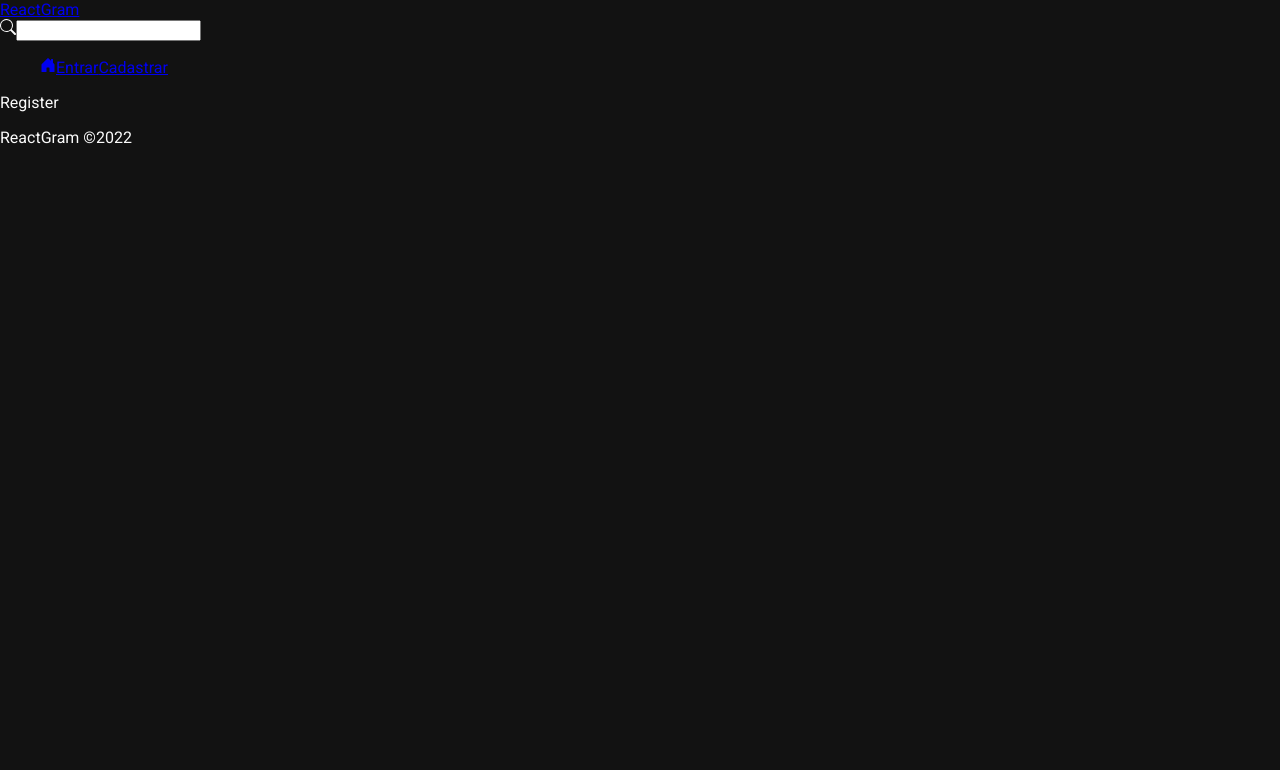
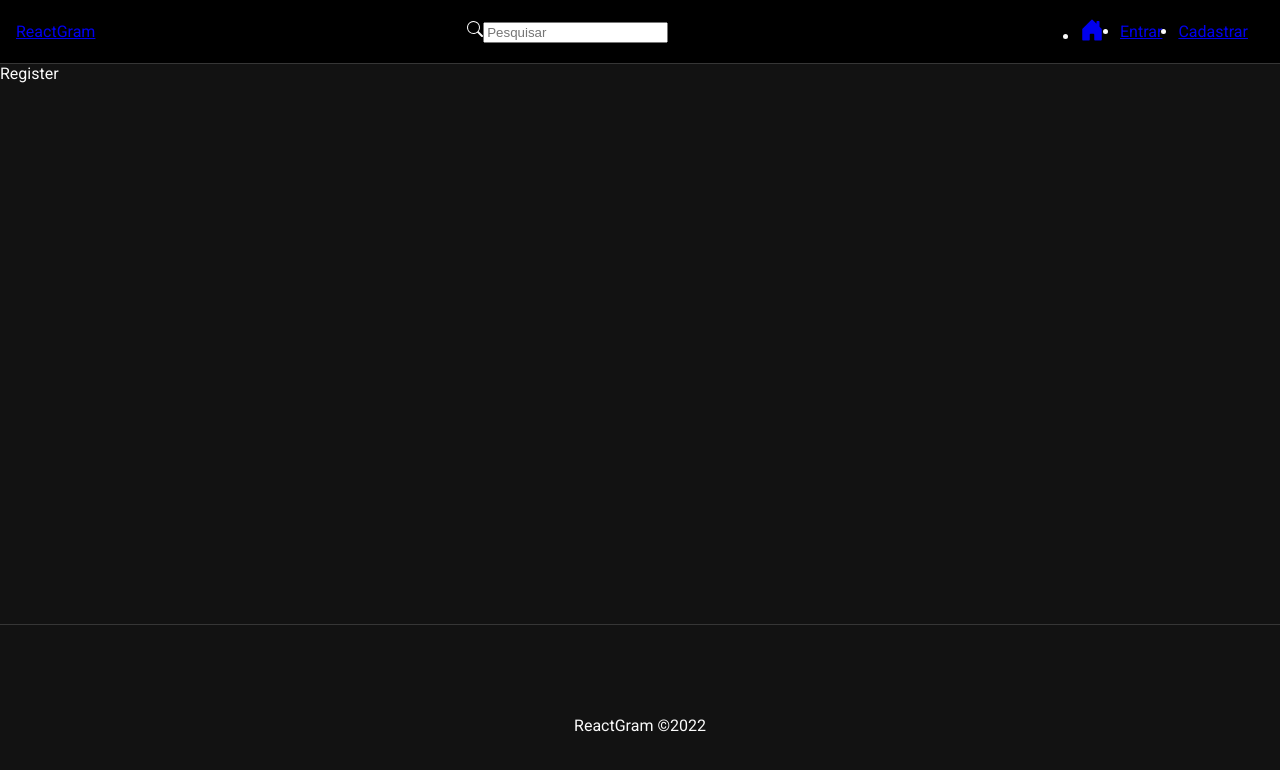
Before and after one commit to mendjoy/ReactGram, a React (Create React App) app in the folder frontend/: page /register in a window 1280 px wide. Shown: the top 770 px of the page. Built offline with nearby package versions, Linux system fonts and the light colour scheme.

Commit message:
navbar e footer

```diff
--- a/frontend/src/App.css
+++ b/frontend/src/App.css
@@ -0,0 +1,5 @@
+.container{
+    min-height: 70vh;
+
+
+}
--- a/frontend/src/App.js
+++ b/frontend/src/App.js
@@ -20,11 +20,13 @@
 
         <Navbar/>
 
+       <div className="container">
         <Routes>
-          <Route path="/" element={ <Home/>}/>
-          <Route path="/login" element={ <Login/>}/>
-          <Route  path="/register" element={<Register/>}/>
-        </Routes>
+            <Route path="/" element={ <Home/>}/>
+            <Route path="/login" element={ <Login/>}/>
+            <Route  path="/register" element={<Register/>}/>
+          </Routes>
+       </div>
 
         <Footer/>
 
--- a/frontend/src/components/Footer.css
+++ b/frontend/src/components/Footer.css
@@ -0,0 +1,8 @@
+#footer{
+    background-color: #121212;
+    height: 200px;
+    display: flex;
+    justify-content: center;
+    align-items: center;
+    border-top: 1px solid #363636;
+}
--- a/frontend/src/components/Navbar.css
+++ b/frontend/src/components/Navbar.css
@@ -0,0 +1,44 @@
+#nav{
+    display: flex;
+    justify-content: space-between;
+    align-items: center;
+    background-color: #000;
+    border-bottom: 1px solid #363636;
+    padding: .1em 1em;
+}
+
+#searchform{
+    position: relative;
+    width: 20%;
+}
+
+#searchform svg{
+    position: absolute;
+    top: 10px;
+    left: 9px;
+}
+
+#search-form input {
+    padding-left: 2.5em;
+    border: none;
+    border-radius: 5px;
+    width: 100%;
+    margin: 0;
+}
+
+#nav-links{
+    display: flex;
+    align-items: center;
+}
+
+#nav-links li {
+    margin-right: 1em;
+}
+
+#nav-links span  {
+    cursor: pointer;
+}
+
+#nav-links svg {
+    font-size: 1.5em;
+}
--- a/frontend/src/components/Navbar.js
+++ b/frontend/src/components/Navbar.js
@@ -10,19 +10,26 @@
       <Link to="/">ReactGram</Link>
       <form>
         <BsSearch/>
-        <input type="text" />
+        <input type="text" placeholder="Pesquisar"/>
       </form>
 
       <ul id="nav-links">
+        <li>
           <NavLink to="/">
             <BsHouseDoorFill/>
           </NavLink>
+        </li>
+        <li>
            <NavLink to="/login">
             Entrar
           </NavLink>
+        </li>
+       <li>
         <NavLink to="/register">
           Cadastrar
         </NavLink>
+       </li>
+
       </ul>
 
    </nav>
```
Lines whose indentation alone changed are shown as unchanged.
